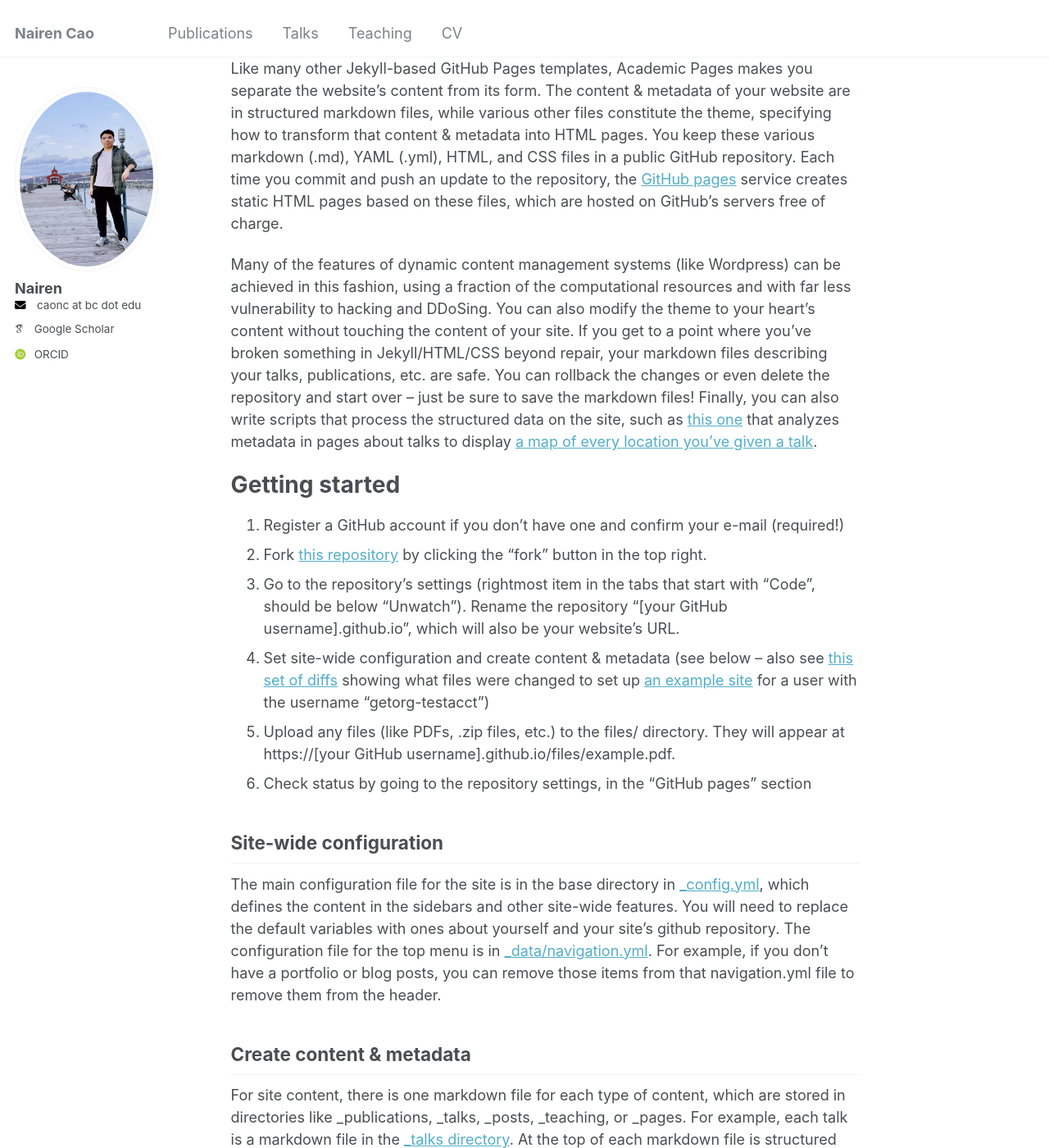
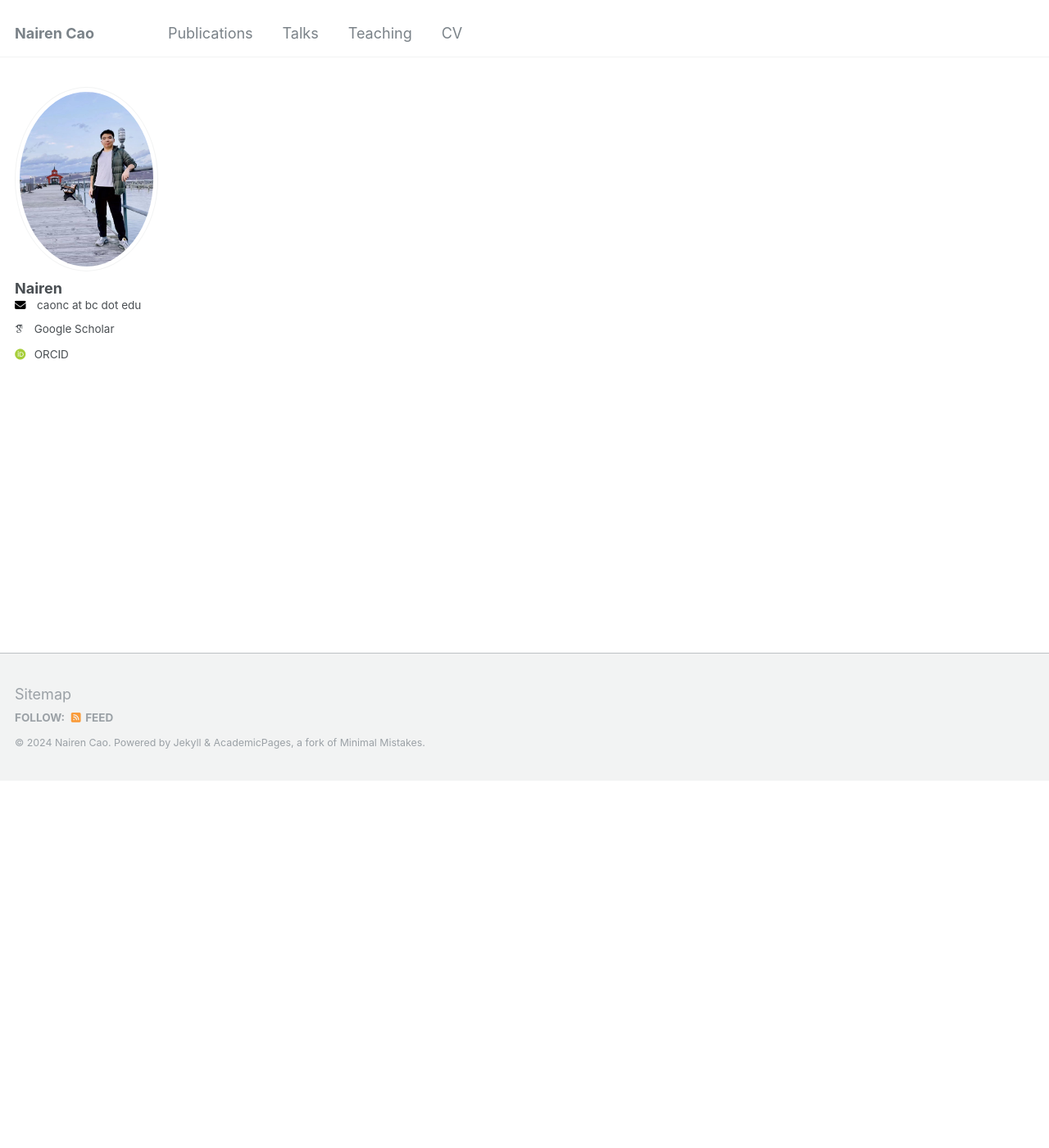
Before and after one commit to nairenc/nairenc.github.io, a Jekyll site: the page built from _pages/about.md, in a window 1280 px wide and 1400 px high, scrolled down 448 px. Shown: the whole window at 82% size. Built offline with Jekyll 4.4.1, drawn with Linux system fonts in a browser that asks for light colours; some web fonts are replaced; some of the changed text lies outside the part shown.

Commit message:
Update about.md

```diff
--- a/_pages/about.md
+++ b/_pages/about.md
@@ -9,7 +9,7 @@ redirect_from:
 
 This is the front page of a website that is powered by the [Academic Pages template](https://github.com/academicpages/academicpages.github.io) and hosted on GitHub pages. [GitHub pages](https://pages.github.com) is a free service in which websites are built and hosted from code and data stored in a GitHub repository, automatically updating when a new commit is made to the respository. This template was forked from the [Minimal Mistakes Jekyll Theme](https://mmistakes.github.io/minimal-mistakes/) created by Michael Rose, and then extended to support the kinds of content that academics have: publications, talks, teaching, a portfolio, blog posts, and a dynamically-generated CV. You can fork [this repository](https://github.com/academicpages/academicpages.github.io) right now, modify the configuration and markdown files, add your own PDFs and other content, and have your own site for free, with no ads! An older version of this template powers my own personal website at [stuartgeiger.com](http://stuartgeiger.com), which uses [this Github repository](https://github.com/staeiou/staeiou.github.io).
 
-A data-driven personal website
+<!-- A data-driven personal website
 ======
 Like many other Jekyll-based GitHub Pages templates, Academic Pages makes you separate the website's content from its form. The content & metadata of your website are in structured markdown files, while various other files constitute the theme, specifying how to transform that content & metadata into HTML pages. You keep these various markdown (.md), YAML (.yml), HTML, and CSS files in a public GitHub repository. Each time you commit and push an update to the repository, the [GitHub pages](https://pages.github.com/) service creates static HTML pages based on these files, which are hosted on GitHub's servers free of charge.
 
@@ -47,3 +47,4 @@ Example: editing a markdown file for a talk
 For more info
 ------
 More info about configuring Academic Pages can be found in [the guide](https://academicpages.github.io/markdown/). The [guides for the Minimal Mistakes theme](https://mmistakes.github.io/minimal-mistakes/docs/configuration/) (which this theme was forked from) might also be helpful.
+ -->
```
